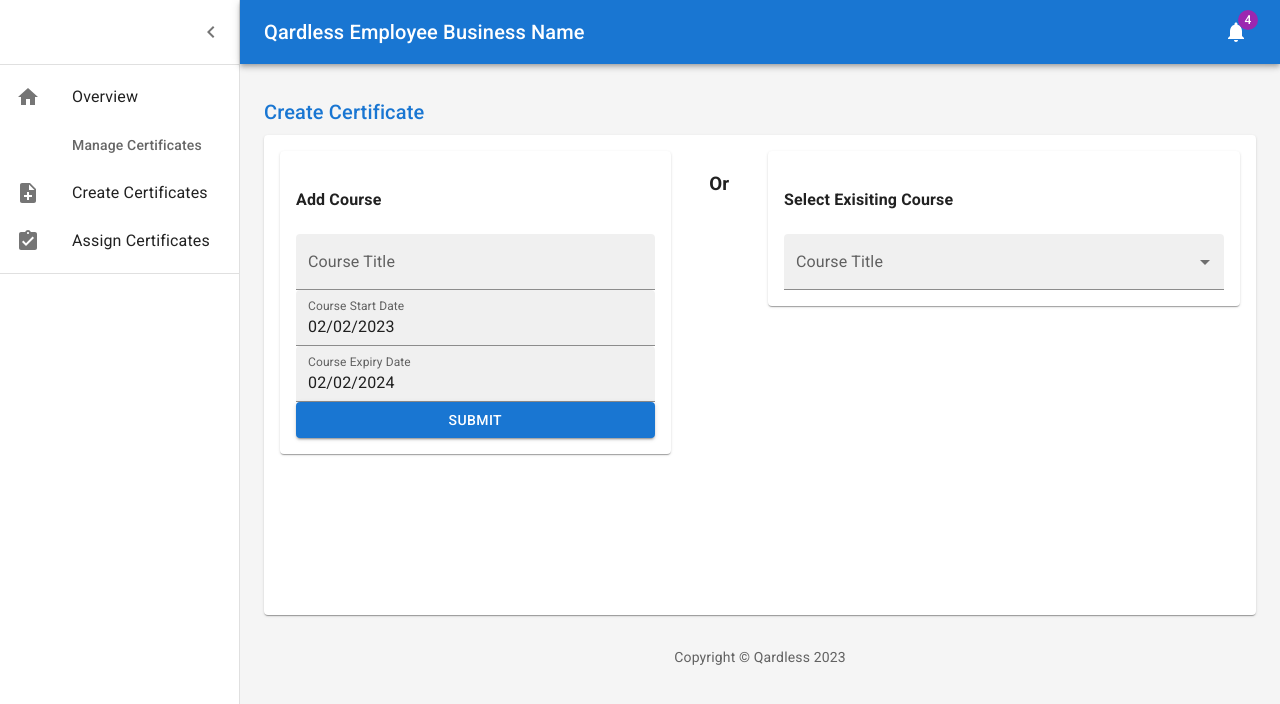
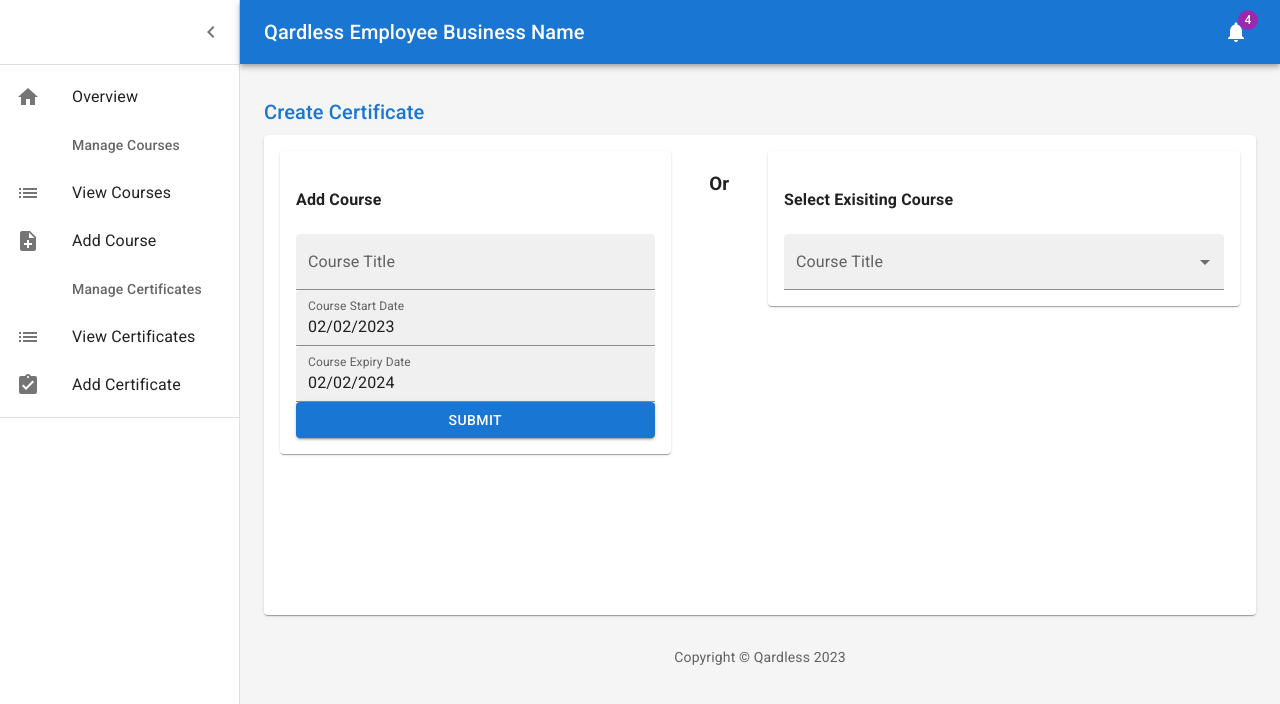
Before and after one commit to Brian-McK/QardlessWepApp, a React (Create React App) app in the folder create-react-app/: page / in a window 1280 px wide. Shown: the top 704 px of the page. Built offline with nearby package versions, Linux system fonts and the light colour scheme.

Commit message:
adjusted listitems

```diff
--- a/create-react-app/src/dashboard/listItems.js
+++ b/create-react-app/src/dashboard/listItems.js
@@ -6,29 +6,53 @@ import ListItemText from "@mui/material/ListItemText";
 import HomeIcon from "@mui/icons-material/Home";
 import NoteAddIcon from "@mui/icons-material/NoteAdd";
 import AssignmentTurnedInIcon from "@mui/icons-material/AssignmentTurnedIn";
+import ListIcon from '@mui/icons-material/List';
 
 export const mainListItems = (
   <React.Fragment>
+    {/* Overview */}
     <ListItemButton>
       <ListItemIcon>
         <HomeIcon />
       </ListItemIcon>
       <ListItemText primary="Overview" />
     </ListItemButton>
+    {/* Overview */}
+
+    {/* Courses */}
+    <ListSubheader component="div" inset>
+      Manage Courses
+    </ListSubheader>
+    <ListItemButton>
+      <ListItemIcon>
+        <ListIcon />
+      </ListItemIcon>
+      <ListItemText primary="View Courses" />
+    </ListItemButton>
+    <ListItemButton>
+      <ListItemIcon>
+        <NoteAddIcon />
+      </ListItemIcon>
+      <ListItemText primary="Add Course" />
+    </ListItemButton>
+    {/* Courses */}
+
+    {/* Certificates */}
     <ListSubheader component="div" inset>
       Manage Certificates
     </ListSubheader>
     <ListItemButton>
       <ListItemIcon>
-        <NoteAddIcon />
+        <ListIcon />
       </ListItemIcon>
-      <ListItemText primary="Create Certificates" />
+      <ListItemText primary="View Certificates" />
     </ListItemButton>
     <ListItemButton>
       <ListItemIcon>
         <AssignmentTurnedInIcon />
       </ListItemIcon>
-      <ListItemText primary="Assign Certificates" />
+      <ListItemText primary="Add Certificate" />
     </ListItemButton>
+    {/* Certificates */}
   </React.Fragment>
 );
```
